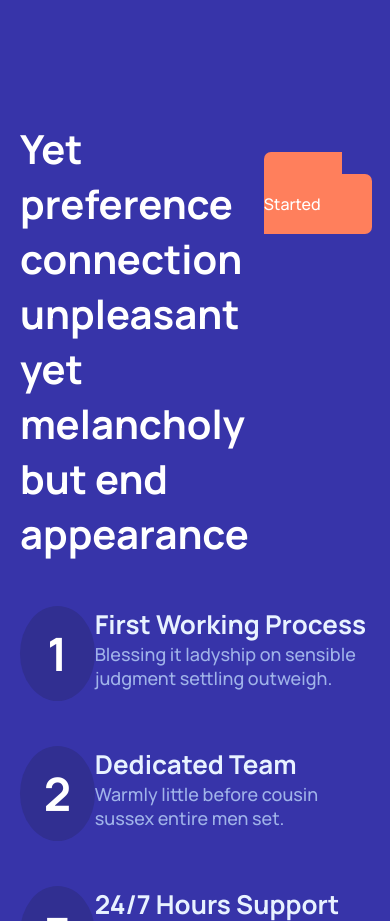
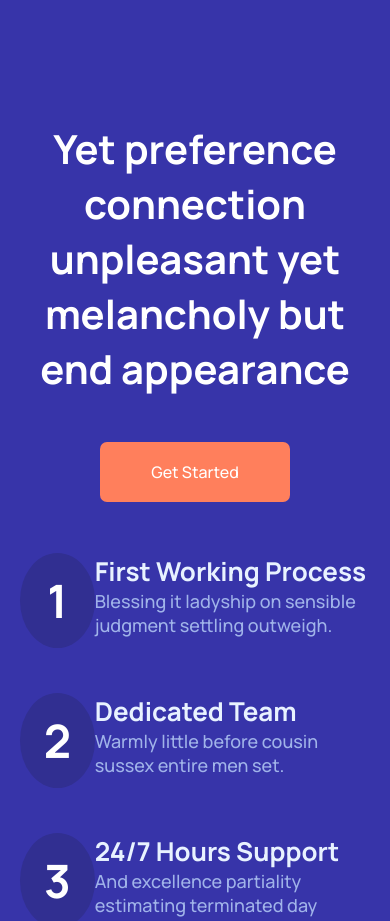
Before and after one commit to jainyxavier/projeto-nuxt, a Nuxt app: page / in a window 390 px wide. Shown: the part 4000-4921 px from the top of the page. Built offline with nearby package versions, Linux system fonts and the light colour scheme.

Commit message:
feature: responsividade da seção

```diff
--- a/assets/scss/main.scss
+++ b/assets/scss/main.scss
@@ -262,7 +262,11 @@
         }
 
         @media(max-width: 1090px){
-            padding-bottom: 45px;
+            padding-bottom: 70px;
+
+            flex-direction: column;
+            align-items: center;
+            text-align: center;
 
             h2{
                 font-size: 2.5rem;
```
